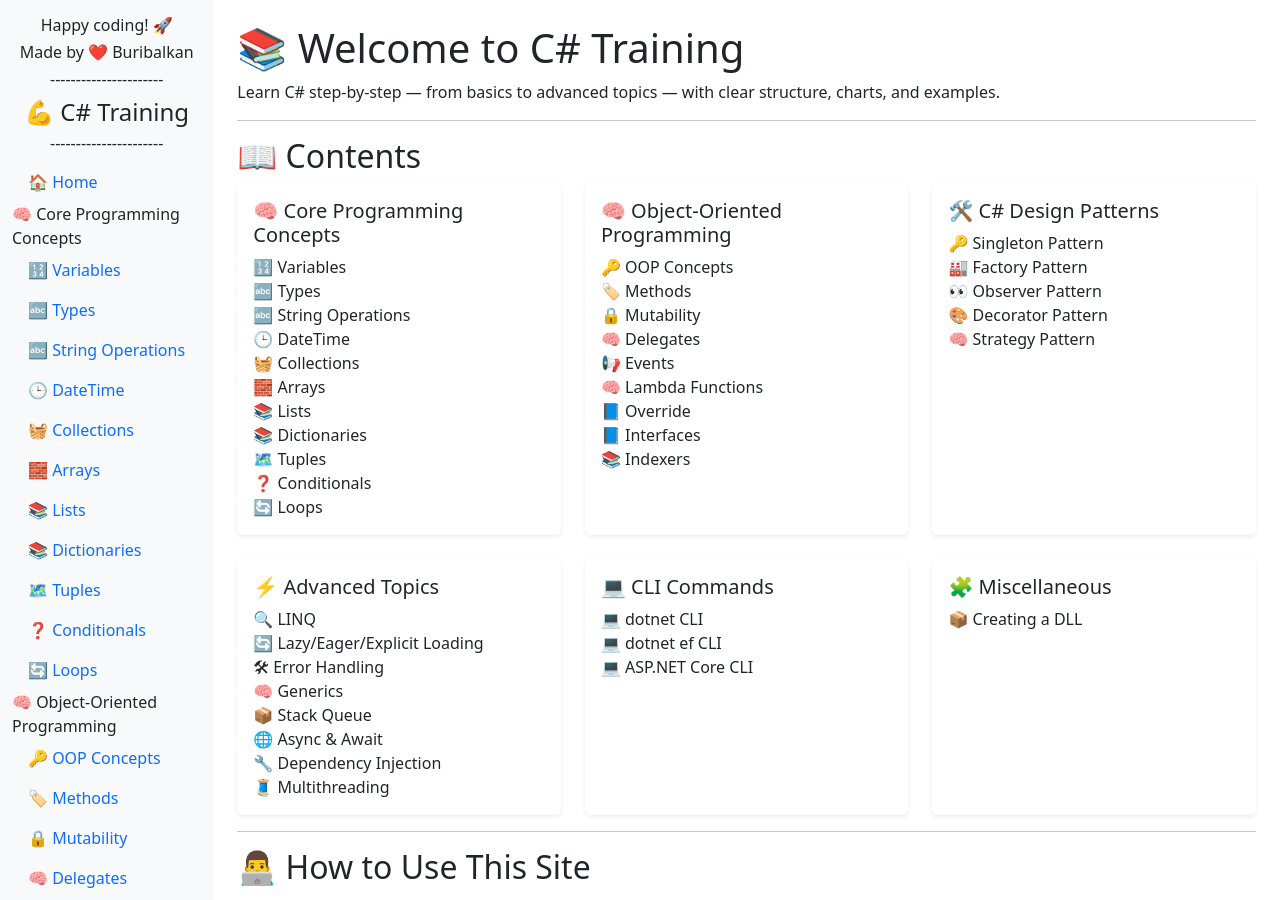
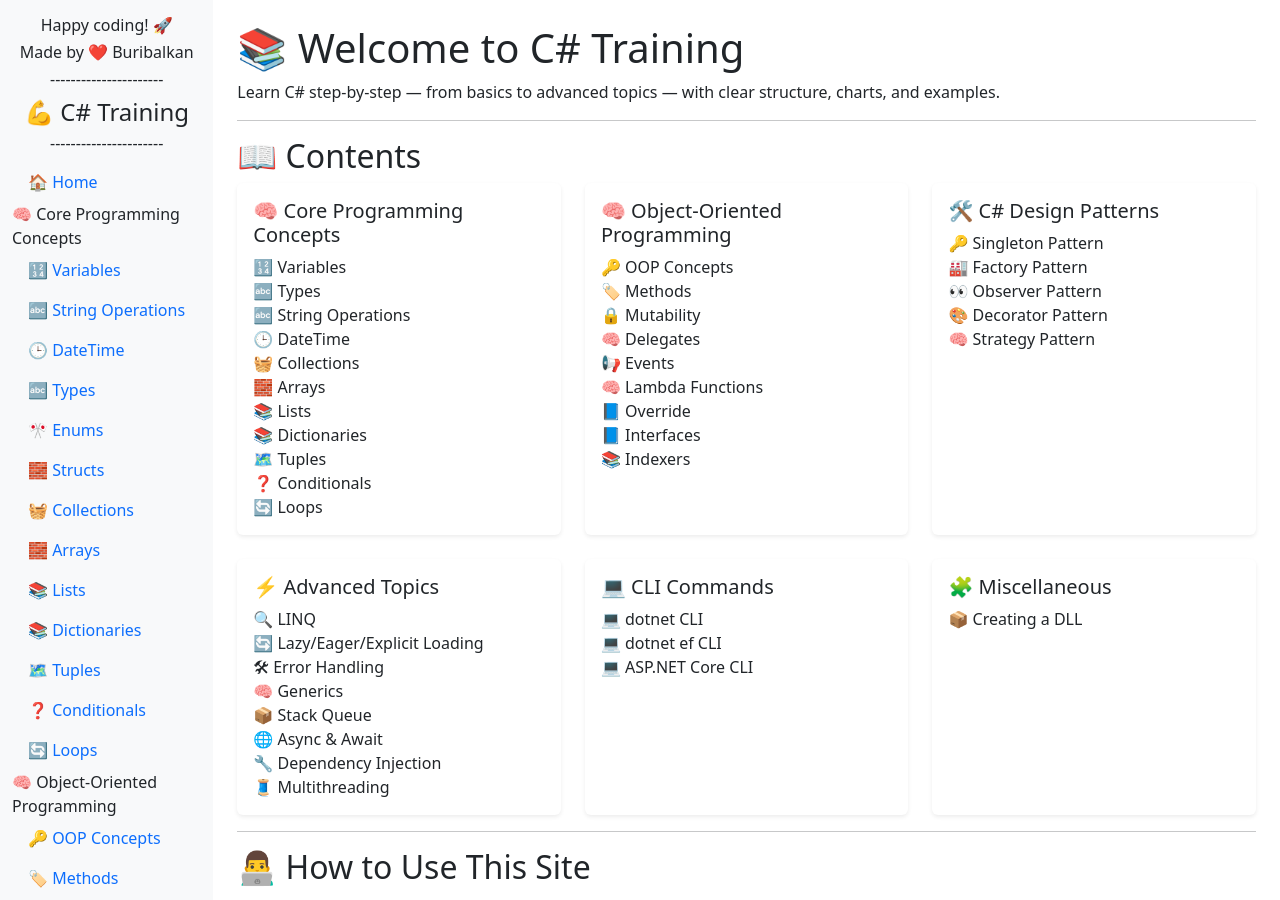
Before and after one commit to buribalkan/C-SHARP-Training, a Jekyll site: the page built from index.md, in a window 1280 px wide and 900 px high. Built offline with Jekyll 4.4.1, drawn with Linux system fonts in a browser that asks for light colours; nearby versions of some CDN libraries.

Commit message:
Update sidebar.html

```diff
--- a/_includes/sidebar.html
+++ b/_includes/sidebar.html
@@ -8,9 +8,11 @@
           <li class="nav-item"><a class="nav-link" href="{{ site.baseurl }}/index">🏠 Home</a></li>
     🧠 Core Programming Concepts
           <li class="nav-item"><a class="nav-link" href="{{ site.baseurl }}/Variables">🔢 Variables</a></li>
-          <li class="nav-item"><a class="nav-link" href="{{ site.baseurl }}/Types">🔤 Types</a></li>
           <li class="nav-item"><a class="nav-link" href="{{ site.baseurl }}/Strings">🔤 String Operations</a></li>
           <li class="nav-item"><a class="nav-link" href="{{ site.baseurl }}/DateTime">🕒 DateTime</a></li>
+          <li class="nav-item"><a class="nav-link" href="{{ site.baseurl }}/Types">🔤 Types</a></li>
+          <li class="nav-item"><a class="nav-link" href="{{ site.baseurl }}/Enums">🎌 Enums</a></li>
+          <li class="nav-item"><a class="nav-link" href="{{ site.baseurl }}/Structs">🧱 Structs</a></li>
           <li class="nav-item"><a class="nav-link" href="{{ site.baseurl }}/Collections">🧺 Collections</a></li>
           <li class="nav-item"><a class="nav-link" href="{{ site.baseurl }}/Arrays">🧱 Arrays</a></li>
           <li class="nav-item"><a class="nav-link" href="{{ site.baseurl }}/Lists">📚 Lists</a></li>
```
